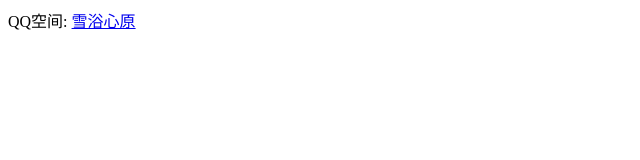
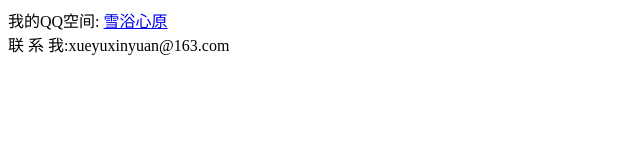
Before and after one commit to xueyuxinyuan/xueyuxinyuan.github.io, a plain HTML site: page index.html in a window 1280 px wide. Shown: the whole page, without its empty margins (0-640 px from the left). Drawn offline with Linux system fonts and the light colour scheme.

Commit message:
Update index.html

```diff
--- a/index.html
+++ b/index.html
@@ -6,6 +6,7 @@
         </title>
     </head>
     <body>
-      <div id="qzone">QQ空间: <a href="http://user.qzone.qq.com/531697000">雪浴心原</a></div>
+      <div id="qzone">我的QQ空间: <a href="http://user.qzone.qq.com/531697000">雪浴心原</a></div>
+      <div id="qzone">  联 系 我:xueyuxinyuan@163.com</a></div>
     </body>
 </html>
```
